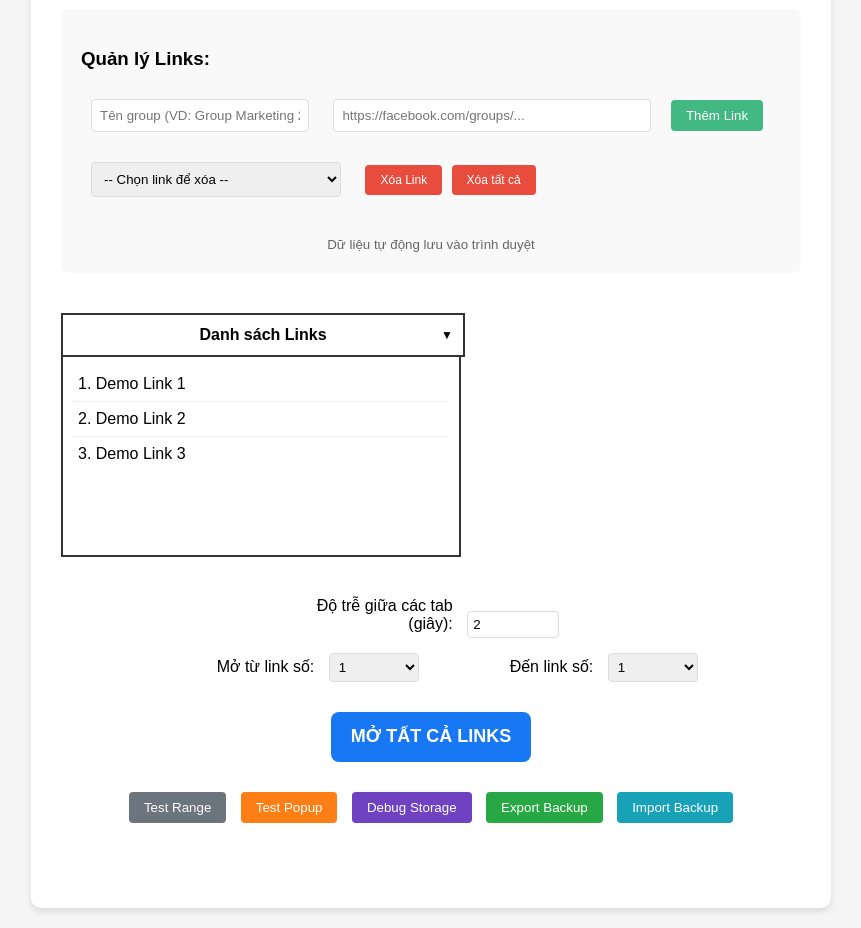
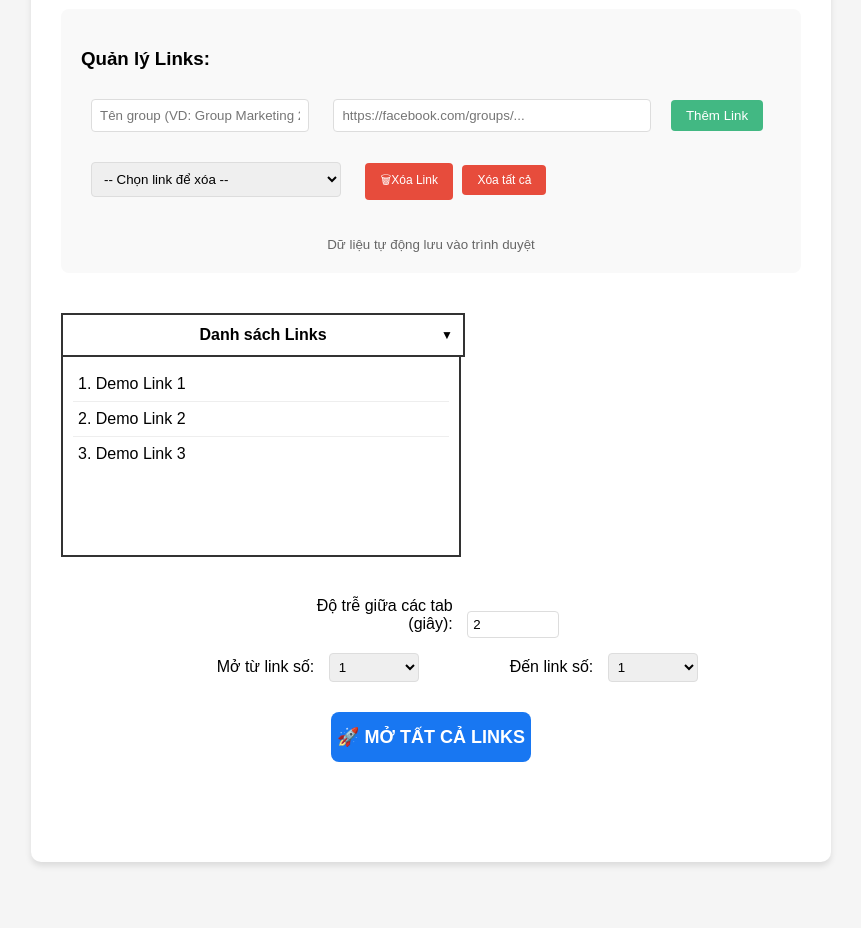
Before and after one commit to cuongvu2305/facebook-group-opener, a plain HTML site: page index.html in a window 1280 px wide. Shown: the part 129-1057 px from the top of the page, without its empty margins (209-1070 px from the left). After the commit the page ends 1011 px from the top, so only its background shows below. Drawn offline with Linux system fonts and the light colour scheme.

Commit message:
Update index.html

```diff
--- a/index.html
+++ b/index.html
@@ -188,7 +188,7 @@
                 <select id="linkToDelete" class="group-input" style="width: 250px;">
                     <option value="">-- Chọn link để xóa --</option>
                 </select>
-                <button onclick="deleteSelectedLink()" class="remove-group" style="margin-left: 10px; padding: 8px 15px;">Xóa Link</button>
+                <button onclick="deleteSelectedLink()" class="remove-group" style="margin-left: 10px; padding: 8px 15px;">🗑Xóa Link</button>
                 <button onclick="clearAllLinks()" class="remove-group" style="margin-left: 5px; padding: 8px 15px;">Xóa tất cả</button>
             </div>
             <div style="text-align: center; margin-top: 10px;">
@@ -226,27 +226,8 @@
             </div>
 
             <button onclick="openSelectedGroups()" class="open-button" id="openBtn">
-                MỞ TẤT CẢ LINKS
+                🚀 MỞ TẤT CẢ LINKS
             </button>
-
-            <div style="text-align: center; margin: 15px 0;">
-                <button onclick="testRange()" style="background: #6c757d; color: white; border: none; padding: 8px 15px; border-radius: 4px; cursor: pointer; margin: 0 5px;">
-                    Test Range
-                </button>
-                <button onclick="testPopup()" style="background: #fd7e14; color: white; border: none; padding: 8px 15px; border-radius: 4px; cursor: pointer; margin: 0 5px;">
-                    Test Popup
-                </button>
-                <button onclick="debugStorage()" style="background: #6f42c1; color: white; border: none; padding: 8px 15px; border-radius: 4px; cursor: pointer; margin: 0 5px;">
-                    Debug Storage
-                </button>
-                <button onclick="exportData()" style="background: #28a745; color: white; border: none; padding: 8px 15px; border-radius: 4px; cursor: pointer; margin: 0 5px;">
-                    Export Backup
-                </button>
-                <input type="file" id="importFile" accept=".json" style="display: none;" onchange="importData(event)">
-                <button onclick="document.getElementById('importFile').click()" style="background: #17a2b8; color: white; border: none; padding: 8px 15px; border-radius: 4px; cursor: pointer; margin: 0 5px;">
-                    Import Backup
-                </button>
-            </div>
 
             <div class="status" id="status"></div>
         </div>
@@ -331,7 +312,7 @@
                 // Fallback: thử lưu vào backup location
                 try {
                     sessionStorage.setItem('fbGroupLinks_session', JSON.stringify(linksData));
-                    console.log('📝 Saved to sessionStorage as fallback');
+                    console.log('Saved to sessionStorage as fallback');
                 } catch (e) {
                     console.error('SessionStorage fallback failed:', e);
                 }
@@ -513,9 +494,9 @@
             console.log('Selected links:', selectedLinks);
 
             if (selectedLinks.length === 0) {
-                alert('⚠️ Không có links trong khoảng đã chọn!');
+                alert('Không có links trong khoảng đã chọn!');
                 openBtn.disabled = false;
-                openBtn.textContent = '🚀 MỞ TẤT CẢ LINKS';
+                openBtn.textContent = 'MỞ TẤT CẢ LINKS';
                 return;
             }
 
@@ -542,7 +523,7 @@
                     const link = selectedLinks[i];
                     const currentLinkNumber = fromLink + i;
 
-                    status.textContent = `🚀 Đang mở link ${currentLinkNumber}/${toLink}: ${link.name}`;
+                    status.textContent = `Đang mở link ${currentLinkNumber}/${toLink}: ${link.name}`;
                     status.style.color = '#1877f2';
 
                     console.log(`Opening link ${currentLinkNumber}: ${link.name} → ${link.url}`);
@@ -553,13 +534,13 @@
                     // Check if popup was blocked
                     if (!newWindow || newWindow.closed || typeof newWindow.closed == 'undefined') {
                         console.warn('Popup blocked for:', link.name);
-                        alert(`⚠️ Popup bị chặn cho link: ${link.name}\nVui lòng cho phép popup và thử lại!`);
+                        alert(`Popup bị chặn cho link: ${link.name}\nVui lòng cho phép popup và thử lại!`);
                         break;
                     }
 
                     // Delay trước link tiếp theo
                     if (i < selectedLinks.length - 1) {
-                        console.log(`⏳ Waiting ${delay}ms...`);
+                        console.log(`Waiting ${delay}ms...`);
                         await new Promise(resolve => setTimeout(resolve, delay));
                     }
                 }
@@ -569,7 +550,7 @@
             }
 
             openBtn.disabled = false;
-            openBtn.textContent = '🚀 MỞ TẤT CẢ LINKS';
+            openBtn.textContent = 'MỞ TẤT CẢ LINKS';
             console.log('=== DEBUG END ===');
         }
 
@@ -610,7 +591,7 @@
                     // Show result after last test
                     if (index === testUrls.length - 1) {
                         setTimeout(() => {
-                            alert(`Test Popup Results:\n✅ Opened: ${successCount}\n❌ Blocked: ${blockedCount}\n\n${blockedCount > 0 ? 'Please allow popups for this site!' : 'Popup working fine!'}`);
+                            alert(`Test Popup Results:\nOpened: ${successCount}\n Blocked: ${blockedCount}\n\n${blockedCount > 0 ? 'Please allow popups for this site!' : 'Popup working fine!'}`);
                         }, 500);
                     }
                 }, index * 200);
@@ -661,22 +642,22 @@
 
             // Storage info
             let storageInfo = `🔧 STORAGE DEBUG:\n\n`;
-            storageInfo += `📊 Current Memory: ${linksData.length} links\n`;
-            storageInfo += `💾 localStorage: ${mainData ? JSON.parse(mainData).length + ' links' : 'EMPTY'}\n`;
-            storageInfo += `🔄 Backup: ${backupData ? JSON.parse(backupData).count + ' links' : 'EMPTY'}\n`;
-            storageInfo += `📝 Session: ${sessionData ? JSON.parse(sessionData).length + ' links' : 'EMPTY'}\n\n`;
+            storageInfo += `Current Memory: ${linksData.length} links\n`;
+            storageInfo += `localStorage: ${mainData ? JSON.parse(mainData).length + ' links' : 'EMPTY'}\n`;
+            storageInfo += `Backup: ${backupData ? JSON.parse(backupData).count + ' links' : 'EMPTY'}\n`;
+            storageInfo += `Session: ${sessionData ? JSON.parse(sessionData).length + ' links' : 'EMPTY'}\n\n`;
 
             // Browser support
-            storageInfo += `🌐 localStorage supported: ${typeof(Storage) !== "undefined"}\n`;
-            storageInfo += `🔒 Storage quota: ${navigator.storage ? 'Available' : 'Not available'}\n`;
+            storageInfo += `localStorage supported: ${typeof(Storage) !== "undefined"}\n`;
+            storageInfo += `Storage quota: ${navigator.storage ? 'Available' : 'Not available'}\n`;
 
             // Test write
             try {
                 localStorage.setItem('test', 'test');
                 localStorage.removeItem('test');
-                storageInfo += `✅ Write test: PASSED\n`;
+                storageInfo += `Write test: PASSED\n`;
             } catch (e) {
-                storageInfo += `❌ Write test: FAILED (${e.message})\n`;
+                storageInfo += `Write test: FAILED (${e.message})\n`;
             }
 
             alert(storageInfo);
@@ -688,14 +669,14 @@
                     linksData = backup.data;
                     saveToStorage();
                     renderLinks();
-                    alert('✅ Đã khôi phục từ backup!');
+                    alert('Đã khôi phục từ backup!');
                 }
             }
         }
 
         function exportData() {
             if (linksData.length === 0) {
-                alert('⚠️ Không có dữ liệu để export!');
+                alert('Không có dữ liệu để export!');
                 return;
             }
 
@@ -719,7 +700,7 @@
             document.body.removeChild(a);
             URL.revokeObjectURL(url);
 
-            alert(`✅ Đã export ${linksData.length} links thành file backup!`);
+            alert(`Đã export ${linksData.length} links thành file backup!`);
         }
 
         function importData(event) {
@@ -755,12 +736,12 @@
                         linksData = links;
                         saveToStorage(); // Lưu sau khi import
                         renderLinks();
-                        alert(`✅ Đã import ${links.length} links thành công!`);
+                        alert(`Đã import ${links.length} links thành công!`);
                     }
 
                 } catch (error) {
                     console.error('Import error:', error);
-                    alert('⚠️ File không hợp lệ! Vui lòng chọn file backup đúng định dạng.');
+                    alert('File không hợp lệ! Vui lòng chọn file backup đúng định dạng.');
                 }
             };
             reader.readAsText(file);
@@ -771,7 +752,7 @@
 
         // Auto-save khi user rời khỏi trang
         window.addEventListener('beforeunload', function(e) {
-            console.log('💾 Auto-saving before page unload...');
+            console.log('Auto-saving before page unload...');
             saveToStorage();
         });
 
@@ -787,7 +768,7 @@
             // DOM chưa load xong, wait for DOMContentLoaded
         } else {
             // DOM đã sẵn sàng
-            console.log('🚀 DOM ready, initializing app immediately...');
+            console.log('DOM ready, initializing app immediately...');
             loadFromStorage();
             renderLinks();
         }
```
